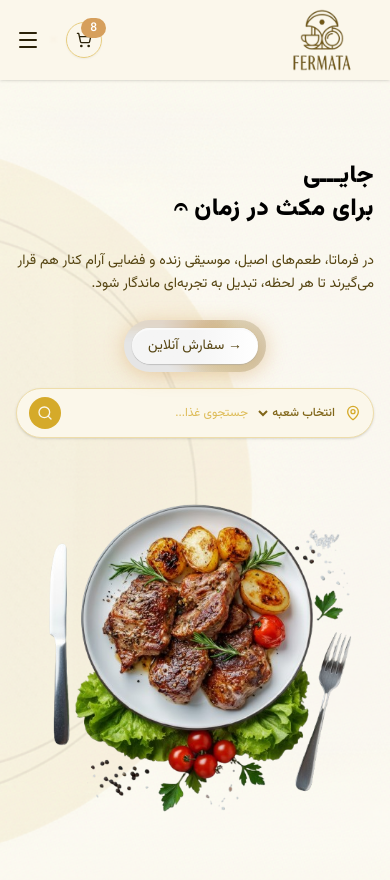
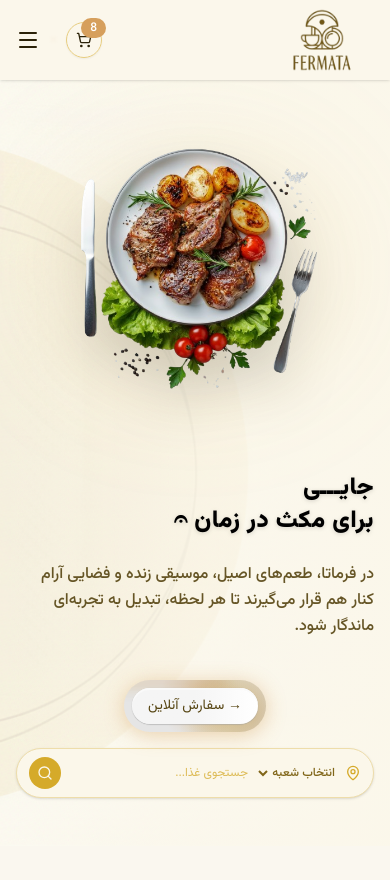
Before and after one commit to mahshid-sl/fermata, a Next.js app: page / in a window 390 px wide. Shown: the top 880 px of the page. Built offline with nearby package versions, Linux system fonts and the light colour scheme.

Commit message:
Refactor Hero component for improved layout and responsiveness; enhance background and content styling

```diff
--- a/components/shared/Hero.tsx
+++ b/components/shared/Hero.tsx
@@ -6,59 +6,58 @@ import SearchBar from "./SearchBar";
 
 export default function Hero() {
   return (
-    <section className="relative overflow-hidden min-h-[75vh] lg:min-h-[90vh]">
-      {/* Background Image */}
-      <div className="absolute inset-0 -z-10">
+    <section className="relative w-full overflow-hidden min-h-[85vh] flex items-center">
+      {/* --- Background Image & Overlay --- */}
+      <div className="absolute inset-0 -z-10 w-full h-full">
         <Image
           src="/hero-bg.png"
           alt="Hero background"
           fill
           priority
           sizes="100vw"
-          className="object-cover object-center md:object-[center_top]
-          xl:object-contain
-          "
+          className="object-cover object-center"
         />
-        <div className="absolute inset-0 " />
+
+        <div className="absolute inset-0 bg-linear-to-l from-primary-50/90 via-primary-50/60 to-transparent" />
       </div>
 
-      {/* Content */}
-      <div className="container mx-auto px-4 lg:px-8 py-16 md:py-24">
-        <div className="grid grid-cols-1 md:grid-cols-2 items-center gap-10 lg:gap-16">
-          {/* Text – Right */}
-          <div className="order-1 md:order-1 space-y-6 text-right">
-            <h1 className="max-w-xl text-3xl sm:text-4xl md:text-5xl xl:text-6xl font-black leading-tight text-primary-900">
+      {/* --- Main Content --- */}
+      <div className="container mx-auto px-4 lg:px-8 py-12 md:py-20 relative z-10">
+        <div className="grid grid-cols-1 lg:grid-cols-2 items-center gap-12 lg:gap-8">
+          {/* 1. Text Section (Right Side) */}
+          <div className="order-2 lg:order-1 flex flex-col items-start text-right space-y-6 lg:space-y-8">
+            <h1 className="w-full text-4xl sm:text-5xl lg:text-6xl/tight font-black text-primary-900 drop-shadow-sm">
               <TextGenerate />
             </h1>
 
-            <p className="max-w-md text-sm sm:text-base md:text-lg leading-relaxed text-primary-800">
+            <p className="max-w-xl text-base sm:text-lg lg:text-xl leading-relaxed text-primary-800/90 font-medium">
               در فرماتا، طعم‌های اصیل، موسیقی زنده و فضایی آرام کنار هم قرار
               می‌گیرند تا هر لحظه، تبدیل به تجربه‌ای ماندگار شود.
             </p>
-            <div
-              className="
-    flex flex-col gap-4
-    sm:flex-row sm:items-center
-    sm:justify-center
-    md:justify-start
-  "
-            >
-              <Link href="/menu">
+
+            {/* Actions */}
+            <div className="w-full flex flex-col sm:flex-row items-stretch sm:items-center gap-4 pt-4">
+              <Link href="/menu" className="block">
                 <NoisyButton>سفارش آنلاین</NoisyButton>
               </Link>
 
-              <SearchBar />
+              <div className="w-full sm:max-w-xs">
+                <SearchBar />
+              </div>
             </div>
           </div>
 
-          {/* Visual – Left */}
-          <div className="order-1 relative w-full max-w-2xl mx-auto ">
-            <div className="relative aspect-square">
+          {/* 2. Visual Section (Left Side) */}
+          <div className="order-1 lg:order-2 relative w-full flex justify-center lg:justify-end">
+            <div className="absolute top-1/2 left-1/2 -translate-x-1/2 -translate-y-1/2 w-[80%] h-[80%] bg-primary-500/10 rounded-full blur-3xl -z-10" />
+
+            <div className="relative w-70 sm:w-100 lg:w-125 aspect-square animate-float">
               <Image
                 src="/hero-food.png"
-                alt="Fermata food"
+                alt="غذای ویژه فرماتا"
                 fill
-                className="object-contain"
+                sizes="(max-width: 768px) 100vw, 50vw"
+                className="object-contain drop-shadow-2xl"
                 priority
               />
             </div>
```
